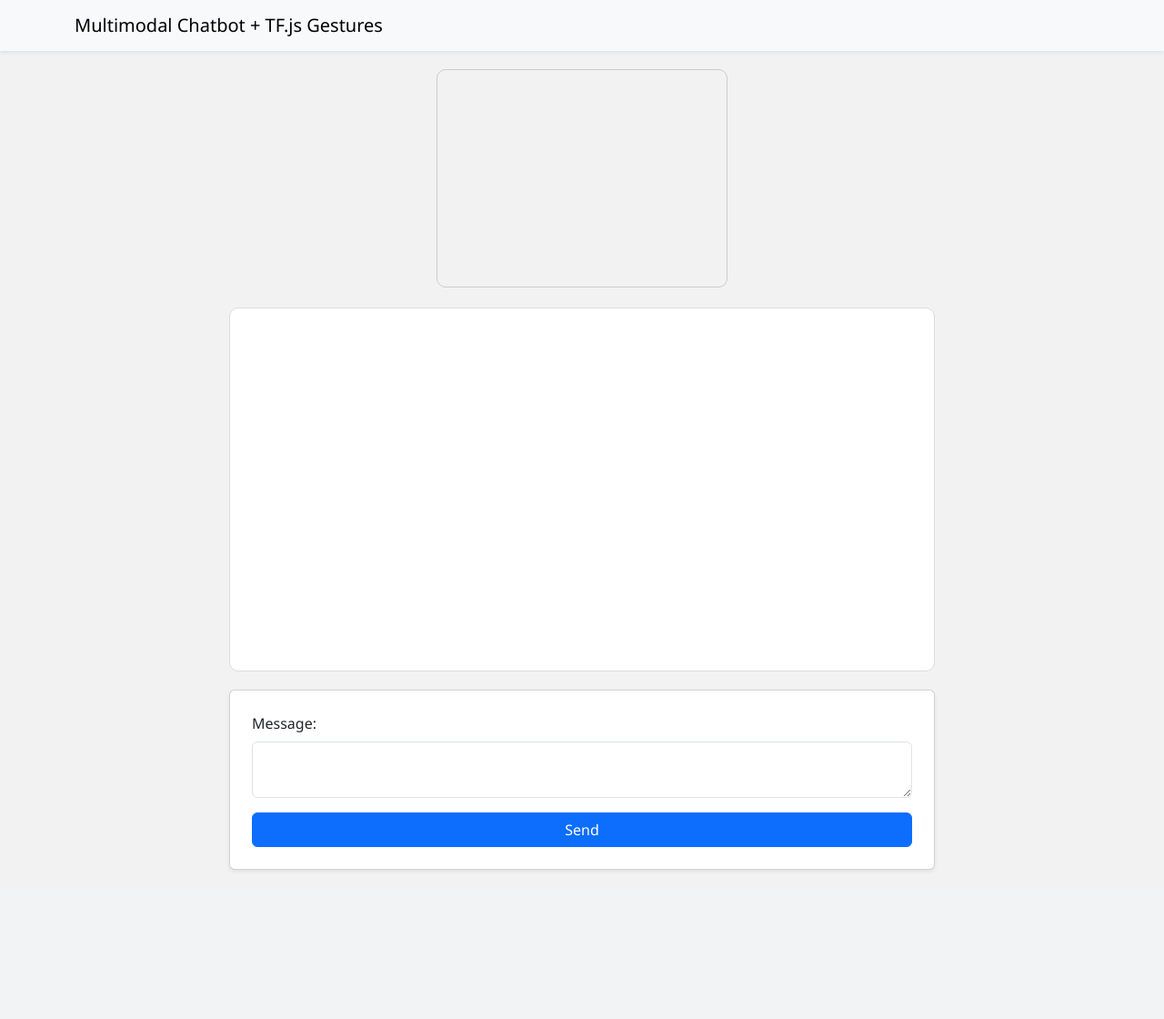
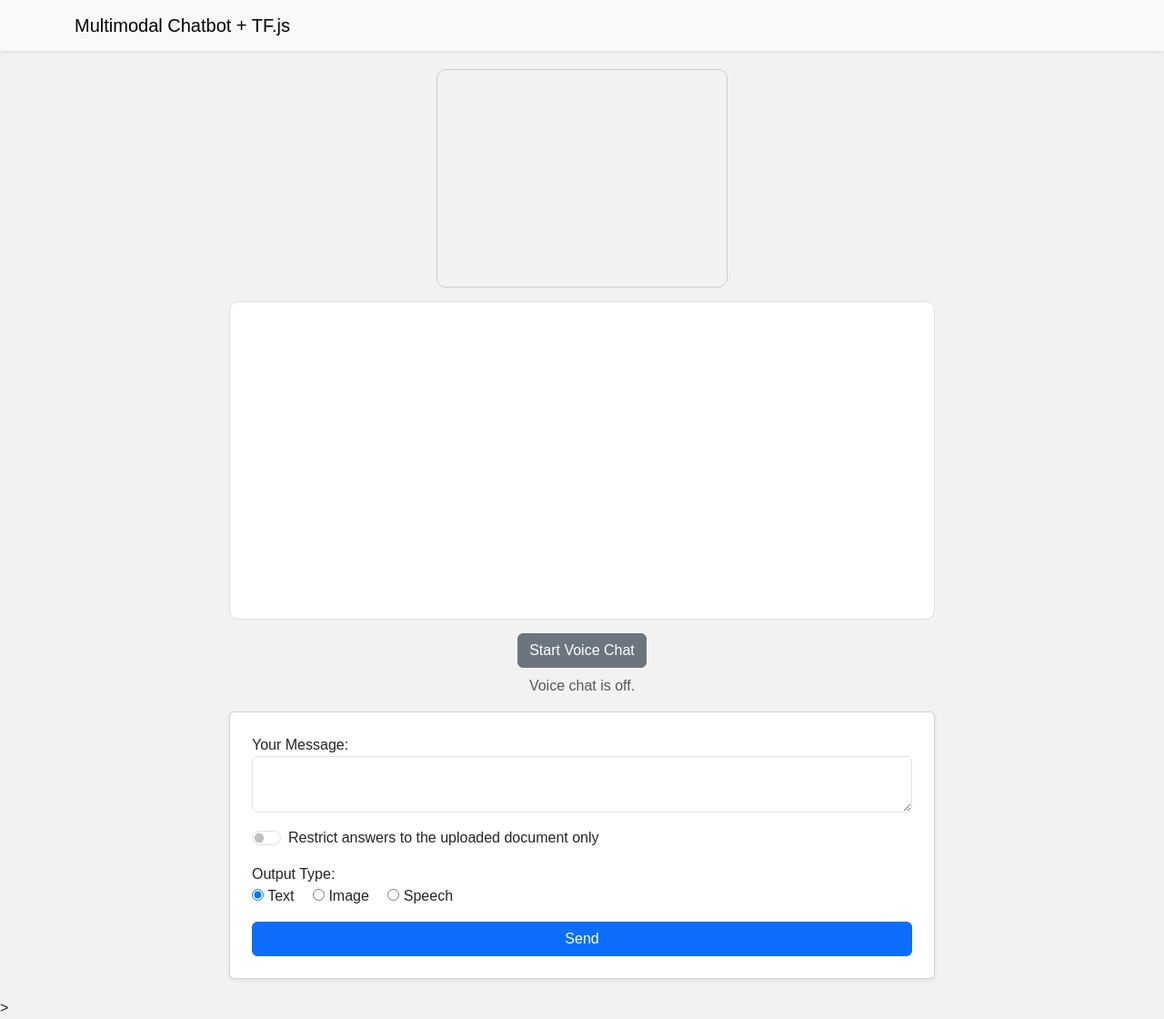
Before and after one commit to Esshaan-Mahajan/McIntireChatbot, a Flask app: page / in a window 1280 px wide. Shown: the whole page at 91% size. Before the commit the page ends 958 px from the top, so only its background shows below. Run offline with Flask 3, Linux system fonts and the light colour scheme; some libraries are stand-ins or nearby versions.

Commit message:
added image fix

```diff
--- a/templates/index.html
+++ b/templates/index.html
@@ -2,152 +2,171 @@
 <html lang="en">
 <head>
   <meta charset="UTF-8">
-  <title>Multimodal Chatbot with TF.js Gestures & Face</title>
-  <!-- Bootstrap 5 CSS -->
+  <title>Multimodal Chatbot + TF.js Gestures</title>
   <link href="https://cdn.jsdelivr.net/npm/bootstrap@5.3.0/dist/css/bootstrap.min.css" rel="stylesheet">
-
   <style>
-    body { background: #f2f2f2; font-family: "Segoe UI", Tahoma, Geneva, Verdana, sans-serif; }
-    .chat-container { max-width: 800px; margin: 20px auto; }
-    #chat-box {
-      background: #fff; border: 1px solid #ddd; border-radius: 10px;
-      padding: 20px; height: 400px; overflow-y: auto; margin-bottom: 20px;
-    }
-    .chat-message { margin-bottom: 15px; }
-    .user-message { text-align: right; }
-    .bot-message  { text-align: left; }
-    .bubble {
-      display: inline-block; padding: 10px 15px; border-radius: 20px;
-      max-width: 70%; word-wrap: break-word;
-    }
-    .user-message .bubble { background: #0d6efd; color: #fff; }
-    .bot-message  .bubble { background: #e9ecef; color: #333; }
-    video#camera { border:1px solid #ccc; border-radius: 10px; }
+    body { background: #f2f2f2; font-family: sans-serif; }
+    .chat-container { max-width:800px; margin:20px auto; }
+    #chat-box { background:#fff; border:1px solid #ddd; border-radius:10px;
+      height:350px; overflow-y:auto; padding:20px; margin-bottom:15px; }
+    .chat-message { margin-bottom:15px; }
+    .user-message { text-align:right; }
+    .bot-message  { text-align:left;  }
+    .bubble { display:inline-block; padding:10px 15px; border-radius:20px;
+      max-width:70%; word-wrap:break-word; }
+    .user-message .bubble { background:#0d6efd; color:#fff }
+    .bot-message  .bubble { background:#e9ecef; color:#333 }
+    video#camera { border:1px solid #ccc; border-radius:10px; display:block; margin:0 auto 15px; }
+    .voice-controls { text-align:center; margin-bottom:15px; }
   </style>
 </head>
 <body>
-
   <nav class="navbar navbar-light bg-light shadow-sm">
-    <div class="container">
-      <span class="navbar-brand">Multimodal Chatbot + TF.js Gestures</span>
-    </div>
+    <div class="container"><span class="navbar-brand">Multimodal Chatbot + TF.js</span></div>
   </nav>
 
   <div class="container chat-container">
-    <!-- Live camera feed for gesture & face detection -->
-    <div class="mb-3 text-center">
+    <!-- camera preview -->
     <video id="camera" width="320" height="240" autoplay muted playsinline></video>
+
+    <!-- chat history -->
+    <div id="chat-box"></div>
+
+    <!-- voice toggle -->
+    <div class="voice-controls">
+      <button id="voice-toggle" class="btn btn-secondary">Start Voice Chat</button>
+      <p id="voice-status" class="text-muted mt-2">Voice chat is off.</p>
     </div>
 
-    <div id="chat-box"></div>
-
-    <!-- Chat Form -->
-    <form id="chat-form" class="card p-4 shadow-sm mb-3" enctype="multipart/form-data">
+    <!-- chat form -->
+    <form id="chat-form" enctype="multipart/form-data" class="card p-4 shadow-sm">
       <div class="mb-3">
-        <label class="form-label">Message:</label>
+        <label>Your Message:</label>
         <textarea id="text" name="text" class="form-control" rows="2"></textarea>
       </div>
-      <!-- other inputs omitted for brevity… -->
-      <button class="btn btn-primary">Send</button>
+      <!-- your file inputs… -->
+      <div class="form-check form-switch mb-3">
+        <input type="checkbox" class="form-check-input" id="restrict_scope" name="restrict_scope">
+        <label class="form-check-label" for="restrict_scope">
+          Restrict answers to the uploaded document only
+        </label>
+      </div>
+      <div class="mb-3">
+        <label>Output Type:</label><br>
+        <label class="me-3"><input type="radio" name="output_type" value="text" checked> Text</label>
+        <label class="me-3"><input type="radio" name="output_type" value="image"> Image</label>
+        <label><input type="radio" name="output_type" value="speech"> Speech</label>
+      </div>
+      <button type="submit" class="btn btn-primary">Send</button>
     </form>
   </div>
 
-  <!-- jQuery -->
+  <!-- dependencies -->
   <script src="https://code.jquery.com/jquery-3.6.0.min.js"></script>
-  <!-- TensorFlow.js Core -->
   <script src="https://cdn.jsdelivr.net/npm/@tensorflow/tfjs@4.7.0/dist/tf.min.js"></script>
-  <!-- Handpose Model -->
   <script src="https://cdn.jsdelivr.net/npm/@tensorflow-models/handpose@0.0.7/dist/handpose.min.js"></script>
-  <!-- Face Landmarks Detection Model -->
-  <script src="https://cdn.jsdelivr.net/npm/@tensorflow-models/face-landmarks-detection@1.1.5/dist/face-landmarks-detection.min.js"></script>
+  <script src="https://cdn.jsdelivr.net/npm/@tensorflow-models/face-landmarks-detection@1.0.6/dist/face-landmarks-detection.min.js"></script>
+>
 
   <script>
-  // Utility: append a gesture/face event as a user message and send to backend
-  let lastGesture = null, lastFace = false;
-  function appendUserGesture(gesture) {
-    $("#chat-box").append(
-      `<div class='chat-message user-message'><div class='bubble'><em>[${gesture}]</em></div></div>`
-    );
-    // scroll
-    $("#chat-box").scrollTop($("#chat-box")[0].scrollHeight);
-    // send to /chat as text
-    const fd = new FormData();
-    fd.append("text", `[${gesture}]`);
-    fd.append("output_type", "text");
-    $.ajax({
-      type: "POST",
-      url: "/chat",
-      data: fd,
-      contentType: false,
-      processData: false,
-      success(data) {
-        renderBot(data);
-      }
-    });
-  }
-
+  // everything runs after DOM is ready
+  $(async function() {
+    // 1) Bind your chat form
     function renderBot(data) {
       let html = "";
       if (data.response) html += `<div><strong>Bot:</strong> ${data.response}</div>`;
-    $("#chat-box").append(
-      `<div class='chat-message bot-message'><div class='bubble'>${html}</div></div>`
-    );
+      if (data.image_url) html += `<div><img class="message-image" src="${data.image_url}"></div>`;
+      if (data.audio_url) html += `<div class="audio-player"><audio controls src="${data.audio_url}"></audio></div>`;
+      $("#chat-box").append(`<div class="chat-message bot-message"><div class="bubble">${html}</div></div>`);
       $("#chat-box").scrollTop($("#chat-box")[0].scrollHeight);
+      if (data.response && data.language) {
+        const u = new SpeechSynthesisUtterance(data.response);
+        u.lang = data.language;
+        speechSynthesis.speak(u);
+      }
     }
 
-  // Setup camera
-  async function setupCamera() {
+    $("#chat-form").submit(function(e) {
+      e.preventDefault();
+      const fd = new FormData(this);
+      if ($("#restrict_scope").is(":checked")) fd.append("restrict_scope","on");
+      const msg = $("#text").val() || "File(s) submitted";
+      $("#chat-box").append(`<div class="chat-message user-message"><div class="bubble"><strong>You:</strong> ${msg}</div></div>`);
+      $.ajax({
+        type:"POST", url:"/chat", data:fd,
+        contentType:false, processData:false,
+        success: renderBot,
+        error(xhr) {
+          const err = xhr.responseJSON?.error || "Unknown error";
+          $("#chat-box").append(`<div class="chat-message bot-message"><div class="bubble text-danger"><strong>Error:</strong> ${err}</div></div>`);
+        }
+      });
+    });
+
+    // 2) Voice toggle
+    const Recognition = window.SpeechRecognition||window.webkitSpeechRecognition;
+    if (Recognition) {
+      const rec = new Recognition();
+      rec.lang = 'en-US'; rec.interimResults = false;
+      let voiceOn = false;
+      $("#voice-toggle").click(()=>{
+        voiceOn ? (rec.stop(), voiceOn=false, $("#voice-toggle").text("Start Voice Chat"), $("#voice-status").text("Voice chat is off."))
+                : (rec.start(),  voiceOn=true,  $("#voice-toggle").text("Stop Voice Chat"),  $("#voice-status").text("Voice chat is active. Speak now..."));
+      });
+      rec.onresult = e => {
+        const t = e.results[0][0].transcript;
+        $("#chat-box").append(`<div class="chat-message user-message"><div class="bubble"><strong>You (voice):</strong> ${t}</div></div>`);
+        const fd = new FormData(); fd.append("text",t); fd.append("output_type","speech");
+        if ($("#restrict_scope").is(":checked")) fd.append("restrict_scope","on");
+        $.ajax({type:"POST",url:"/chat",data:fd,contentType:false,processData:false,success:renderBot});
+      };
+      rec.onend = ()=>{ if (voiceOn) rec.start(); };
+    }
+
+    // 3) Try to hook up camera + TF.js
+    try {
       const video = document.getElementById("camera");
       const stream = await navigator.mediaDevices.getUserMedia({video:true});
       video.srcObject = stream;
-    return new Promise((resolve) => {
-      video.onloadedmetadata = () => resolve(video);
-    });
+      await new Promise(r=>video.onloadedmetadata=r);
+
+      const handModel = await handpose.load();
+      const faceModel = await faceLandmarksDetection.load(faceLandmarksDetection.SupportedPackages.mediapipeFacemesh);
+
+      let lastGesture=null, lastFace=false;
+      async function detect() {
+        const hands = await handModel.estimateHands(video, true);
+        if (hands.length) {
+          const lm = hands[0].landmarks;
+          const g = lm[4][1]<lm[2][1] ? "thumbs_up" : "thumbs_down";
+          if (g!==lastGesture) {
+            lastGesture=g;
+            $("#chat-box").append(`<div class="chat-message user-message"><div class="bubble"><em>[${g}]</em></div></div>`);
+            const fd=new FormData(); fd.append("text",`[${g}]`); fd.append("output_type","text");
+            if ($("#restrict_scope").is(":checked")) fd.append("restrict_scope","on");
+            $.ajax({type:"POST",url:"/chat",data:fd,contentType:false,processData:false,success:renderBot});
           }
+        } else lastGesture=null;
 
-  // Load models & start detection loop
-  async function main() {
-    const video = await setupCamera();
-
-    // Load Handpose
-    const handModel = await handpose.load();
-    // Load FaceMesh (MediaPipe FaceMesh package)
-    const faceModel = await faceLandmarksDetection.load(
-      faceLandmarksDetection.SupportedPackages.mediapipeFacemesh
-    );
-
-    async function detect() {
-      // Hand detection
-      const hands = await handModel.estimateHands(video, true);
-      if (hands.length > 0) {
-        const lm = hands[0].landmarks;
-        // y coordinate: tip of thumb = lm[4][1], MCP = lm[2][1]
-        const gesture = (lm[4][1] < lm[2][1]) ? "thumbs_up" : "thumbs_down";
-        if (gesture !== lastGesture) {
-          lastGesture = gesture;
-          appendUserGesture(gesture);
-        }
-      } else {
-        lastGesture = null;
-      }
-
-      // Face detection
-      const faces = await faceModel.estimateFaces({input: video});
-      const hasFace = faces.length > 0;
+        const faces = await faceModel.estimateFaces({input:video});
+        const hasFace = faces.length>0;
         if (hasFace && !lastFace) {
-        lastFace = true;
-        appendUserGesture("face_detected");
-      } else if (!hasFace) {
-        lastFace = false;
-      }
+          lastFace=true;
+          $("#chat-box").append(`<div class="chat-message user-message"><div class="bubble"><em>[face_detected]</em></div></div>`);
+          const fd=new FormData(); fd.append("text","[face_detected]"); fd.append("output_type","text");
+          if ($("#restrict_scope").is(":checked")) fd.append("restrict_scope","on");
+          $.ajax({type:"POST",url:"/chat",data:fd,contentType:false,processData:false,success:renderBot});
+        } else if (!hasFace) lastFace=false;
 
         requestAnimationFrame(detect);
       }
+      detect();
 
-    detect();
+    } catch(err) {
+      console.error("Camera / TF.js setup failed:", err);
+      // we still keep chat form alive even if camera fails
     }
-
-  main();
+  });
   </script>
 </body>
 </html>
```
Lines whose indentation alone changed are shown as unchanged.
